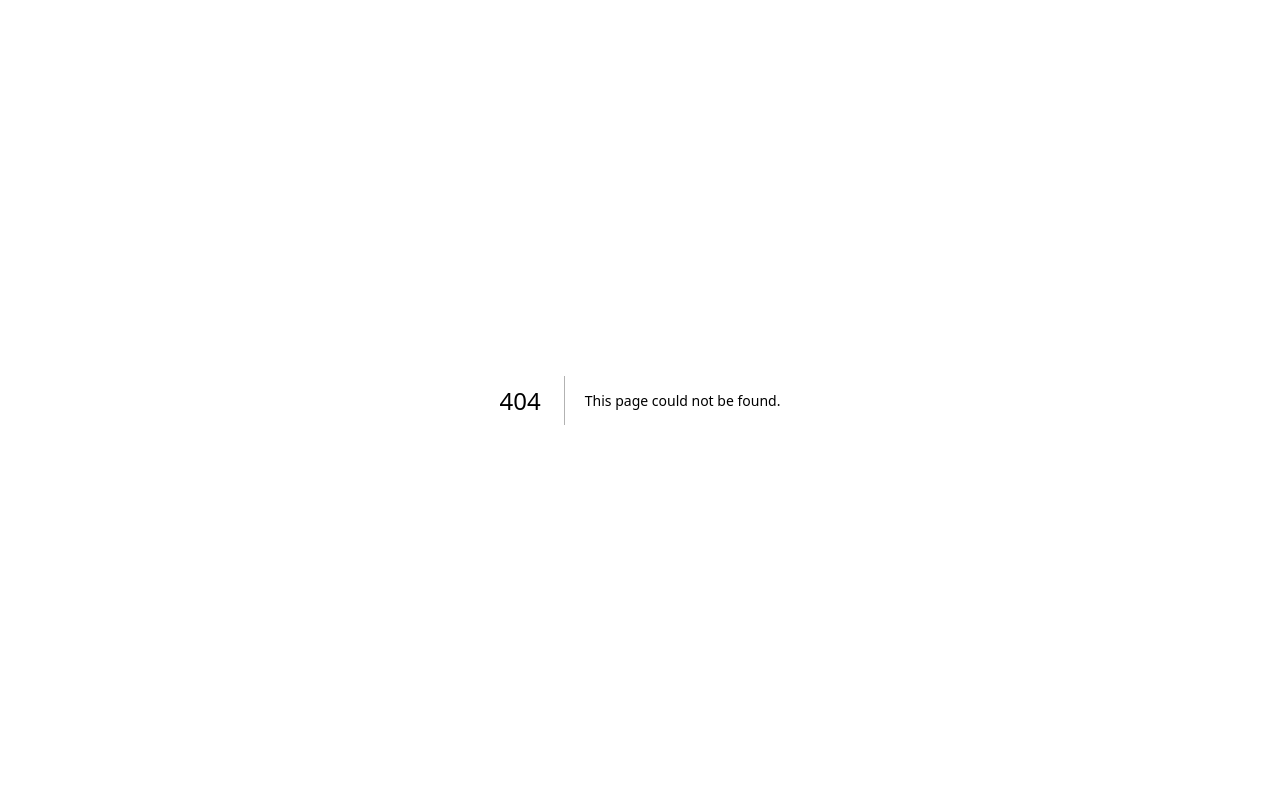
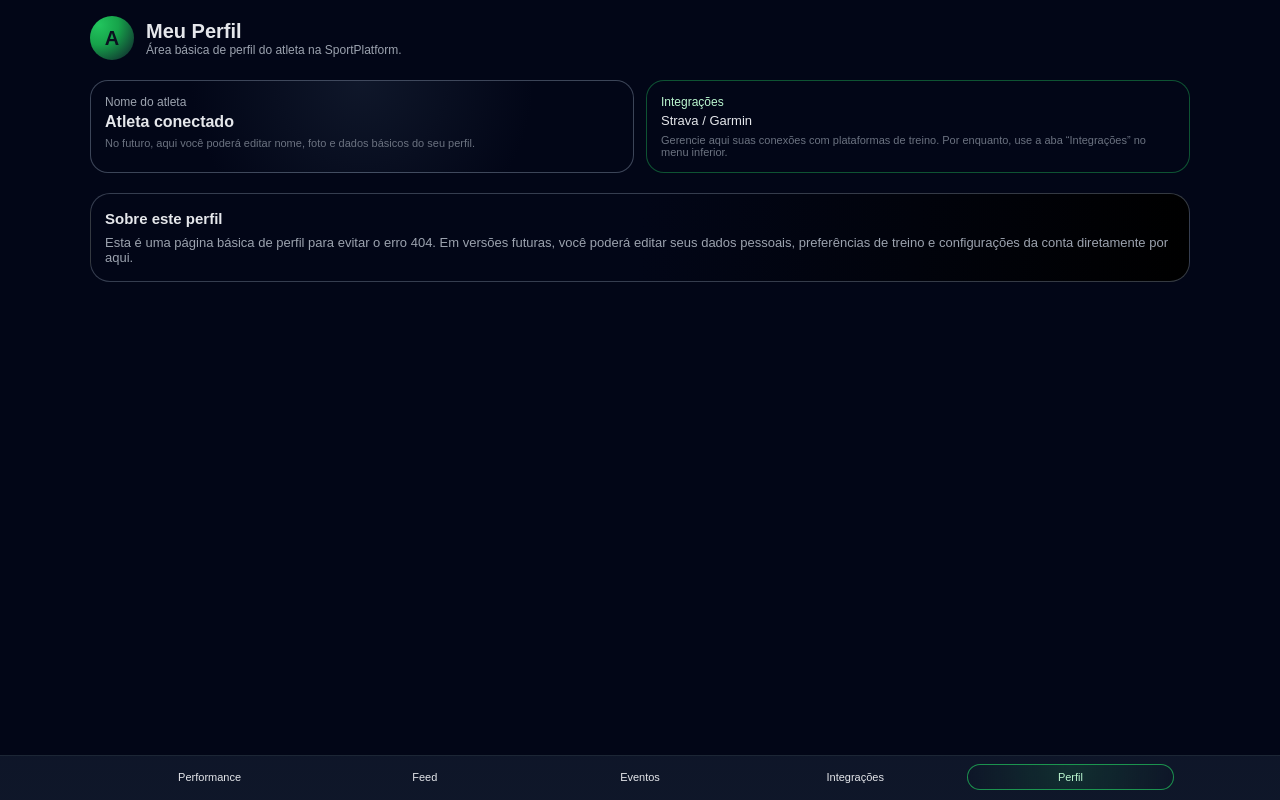
Before and after one commit to rafaelmorch/sportplatform, a Next.js app: page /profile in a window 1280 px wide. Before the commit this address had no page. Built offline with nearby package versions, Linux system fonts and the light colour scheme.

Commit message:
dashboard completo funcionando

```diff
--- /dev/null
+++ b/app/profile/page.tsx
@@ -0,0 +1,201 @@
+// app/profile/page.tsx
+import BottomNavbar from "@/components/BottomNavbar";
+
+export default function ProfilePage() {
+  return (
+    <main
+      style={{
+        minHeight: "100vh",
+        background: "#020617",
+        color: "#e5e7eb",
+        padding: "16px",
+        paddingBottom: "80px", // espaço para a bottom navbar fixa
+      }}
+    >
+      <div
+        style={{
+          maxWidth: 1100,
+          margin: "0 auto",
+        }}
+      >
+        {/* Header */}
+        <header
+          style={{
+            display: "flex",
+            flexDirection: "column",
+            gap: 8,
+            marginBottom: 20,
+          }}
+        >
+          <div
+            style={{
+              display: "flex",
+              gap: 12,
+              alignItems: "center",
+            }}
+          >
+            <div
+              style={{
+                width: 44,
+                height: 44,
+                borderRadius: "999px",
+                background:
+                  "radial-gradient(circle at 20% 20%, #22c55e, #16a34a 40%, #0f172a 100%)",
+                display: "flex",
+                alignItems: "center",
+                justifyContent: "center",
+                fontSize: 20,
+                fontWeight: 700,
+                color: "#0b1120",
+              }}
+            >
+              A
+            </div>
+            <div>
+              <h1
+                style={{
+                  fontSize: 20,
+                  fontWeight: 700,
+                  margin: 0,
+                }}
+              >
+                Meu Perfil
+              </h1>
+              <p
+                style={{
+                  fontSize: 12,
+                  color: "#9ca3af",
+                  margin: 0,
+                }}
+              >
+                Área básica de perfil do atleta na SportPlatform.
+              </p>
+            </div>
+          </div>
+        </header>
+
+        {/* Cards simples */}
+        <section
+          style={{
+            display: "grid",
+            gridTemplateColumns: "repeat(auto-fit, minmax(220px, 1fr))",
+            gap: 12,
+            marginBottom: 20,
+          }}
+        >
+          <div
+            style={{
+              borderRadius: 18,
+              padding: "14px 14px",
+              background:
+                "radial-gradient(circle at top, #0f172a, #020617 60%)",
+              border: "1px solid rgba(148,163,184,0.4)",
+            }}
+          >
+            <p
+              style={{
+                fontSize: 12,
+                color: "#9ca3af",
+                marginBottom: 4,
+              }}
+            >
+              Nome do atleta
+            </p>
+            <p
+              style={{
+                fontSize: 16,
+                fontWeight: 600,
+                margin: 0,
+              }}
+            >
+              Atleta conectado
+            </p>
+            <p
+              style={{
+                fontSize: 11,
+                color: "#6b7280",
+                marginTop: 6,
+              }}
+            >
+              No futuro, aqui você poderá editar nome, foto e dados básicos do
+              seu perfil.
+            </p>
+          </div>
+
+          <div
+            style={{
+              borderRadius: 18,
+              padding: "14px 14px",
+              background:
+                "radial-gradient(circle at top, #020617, #020617 60%)",
+              border: "1px solid rgba(34,197,94,0.4)",
+            }}
+          >
+            <p
+              style={{
+                fontSize: 12,
+                color: "#bbf7d0",
+                marginBottom: 4,
+              }}
+            >
+              Integrações
+            </p>
+            <p
+              style={{
+                fontSize: 13,
+                color: "#e5e7eb",
+                margin: 0,
+              }}
+            >
+              Strava / Garmin
+            </p>
+            <p
+              style={{
+                fontSize: 11,
+                color: "#6b7280",
+                marginTop: 6,
+              }}
+            >
+              Gerencie aqui suas conexões com plataformas de treino. Por
+              enquanto, use a aba “Integrações” no menu inferior.
+            </p>
+          </div>
+        </section>
+
+        <section
+          style={{
+            borderRadius: 20,
+            border: "1px solid rgba(148,163,184,0.35)",
+            background:
+              "radial-gradient(circle at top left, #020617, #020617 50%, #000000 100%)",
+            padding: "16px 14px",
+          }}
+        >
+          <h2
+            style={{
+              fontSize: 15,
+              fontWeight: 600,
+              margin: 0,
+              marginBottom: 8,
+            }}
+          >
+            Sobre este perfil
+          </h2>
+          <p
+            style={{
+              fontSize: 13,
+              color: "#9ca3af",
+              margin: 0,
+            }}
+          >
+            Esta é uma página básica de perfil para evitar o erro 404. Em
+            versões futuras, você poderá editar seus dados pessoais, preferências
+            de treino e configurações da conta diretamente por aqui.
+          </p>
+        </section>
+      </div>
+
+      <BottomNavbar />
+    </main>
+  );
+}
--- a/components/BottomNavbar.tsx
+++ b/components/BottomNavbar.tsx
@@ -1,25 +1,39 @@
+// components/BottomNavbar.tsx
 "use client";
 
 import Link from "next/link";
 import { usePathname } from "next/navigation";
-import {
-  Home,
-  UsersRound,
-  FileText,
-  BarChart3,
-  UserRound,
-} from "lucide-react";
+
+type NavItem = {
+  label: string;
+  href: string;
+};
+
+const navItems: NavItem[] = [
+  {
+    label: "Performance", // antes era Insights
+    href: "/dashboard",   // agora aponta para o dashboard
+  },
+  {
+    label: "Feed",
+    href: "/feed",
+  },
+  {
+    label: "Eventos",
+    href: "/events",
+  },
+  {
+    label: "Integrações",
+    href: "/integrations",
+  },
+  {
+    label: "Perfil",
+    href: "/profile",
+  },
+];
 
 export default function BottomNavbar() {
   const pathname = usePathname();
-
-  const navItems = [
-    { href: "/dashboard", label: "Início", icon: <Home size={22} /> },
-    { href: "/groups", label: "Grupos", icon: <UsersRound size={22} /> },
-    { href: "/plans", label: "Planos", icon: <FileText size={22} /> },
-    { href: "/feed", label: "Feed", icon: <BarChart3 size={22} /> },
-    { href: "/profile", label: "Perfil", icon: <UserRound size={22} /> },
-  ];
 
   return (
     <nav
@@ -28,38 +42,60 @@ export default function BottomNavbar() {
         bottom: 0,
         left: 0,
         right: 0,
-        background: "#0F172A", // dark azul sportplatform
-        borderTop: "1px solid #1e293b",
-        padding: "10px 0",
+        zIndex: 50,
+        borderTop: "1px solid rgba(31,41,55,0.9)",
+        background:
+          "linear-gradient(to top, rgba(15,23,42,0.98), rgba(15,23,42,0.95))",
+        backdropFilter: "blur(10px)",
+      }}
+    >
+      <div
+        style={{
+          maxWidth: 1100,
+          margin: "0 auto",
+          padding: "8px 16px 10px 16px",
           display: "flex",
-        justifyContent: "space-around",
-        zIndex: 999, // garantir que sempre fica acima
+          justifyContent: "space-between",
+          gap: 8,
         }}
       >
         {navItems.map((item) => {
-        const isActive = pathname === item.href;
+          const isActive =
+            pathname === item.href ||
+            (item.href !== "/" && pathname?.startsWith(item.href));
 
           return (
             <Link
               key={item.href}
               href={item.href}
               style={{
+                flex: 1,
+                textAlign: "center",
+                fontSize: 11,
+                padding: "6px 4px",
+                borderRadius: 999,
+                textDecoration: "none",
+                border: isActive
+                  ? "1px solid rgba(34,197,94,0.7)"
+                  : "1px solid transparent",
+                background: isActive
+                  ? "radial-gradient(circle at top, #22c55e25, transparent)"
+                  : "transparent",
+                color: isActive ? "#bbf7d0" : "#e5e7eb",
+                cursor: "pointer",
+                transition: "all 0.15s ease-out",
                 display: "flex",
-              flexDirection: "column",
                 alignItems: "center",
-              color: isActive ? "#22c55e" : "#94a3b8",
-              textDecoration: "none",
-              fontSize: "12px",
-              fontWeight: isActive ? 700 : 500,
-              gap: "4px",
-              width: "20%",
+                justifyContent: "center",
+                gap: 4,
+                whiteSpace: "nowrap",
               }}
             >
-            <div>{item.icon}</div>
               <span>{item.label}</span>
             </Link>
           );
         })}
+      </div>
     </nav>
   );
 }
```
Also changed, not shown: components/DashboardClient.tsx (+50 -41 lines). Lines whose indentation alone changed are shown as unchanged.
